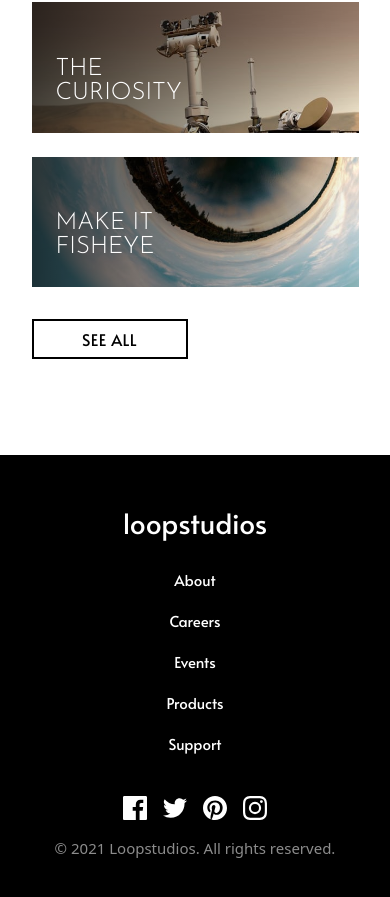
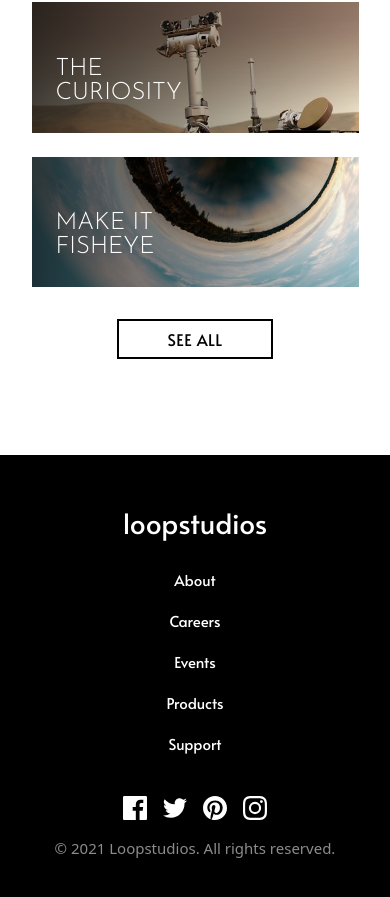
Before and after one commit to john-mirage/loopstudios-landing-page, a React (Vite) app: page / in a window 390 px wide. Shown: the part 2339-3236 px from the top of the page. Built offline with nearby package versions, Linux system fonts and the light colour scheme.

Commit message:
fix: fix screens

```diff
--- a/src/components/projects.tsx
+++ b/src/components/projects.tsx
@@ -68,7 +68,7 @@ function Projects() {
           <Project project={project} key={String(index)} />
         ))}
       </div>
-      <button className="block w-156 h-40 border-2 border-black font-alata text-16 tracking-05 text-black uppercase lg:order-2 transition-colors hover:text-white hover:bg-black">see all</button>
+      <button className="block w-156 mx-auto h-40 border-2 border-black font-alata text-16 tracking-05 text-black uppercase lg:order-2 transition-colors hover:text-white hover:bg-black lg:mx-0">see all</button>
     </section>
   );
 }
--- a/tailwind.config.js
+++ b/tailwind.config.js
@@ -8,7 +8,7 @@ module.exports = {
   theme: {
     screens: {
       xs: '375px',
-      sm: '640px',
+      sm: '576px',
       md: '768px',
       lg: '1162px',
     },
```
